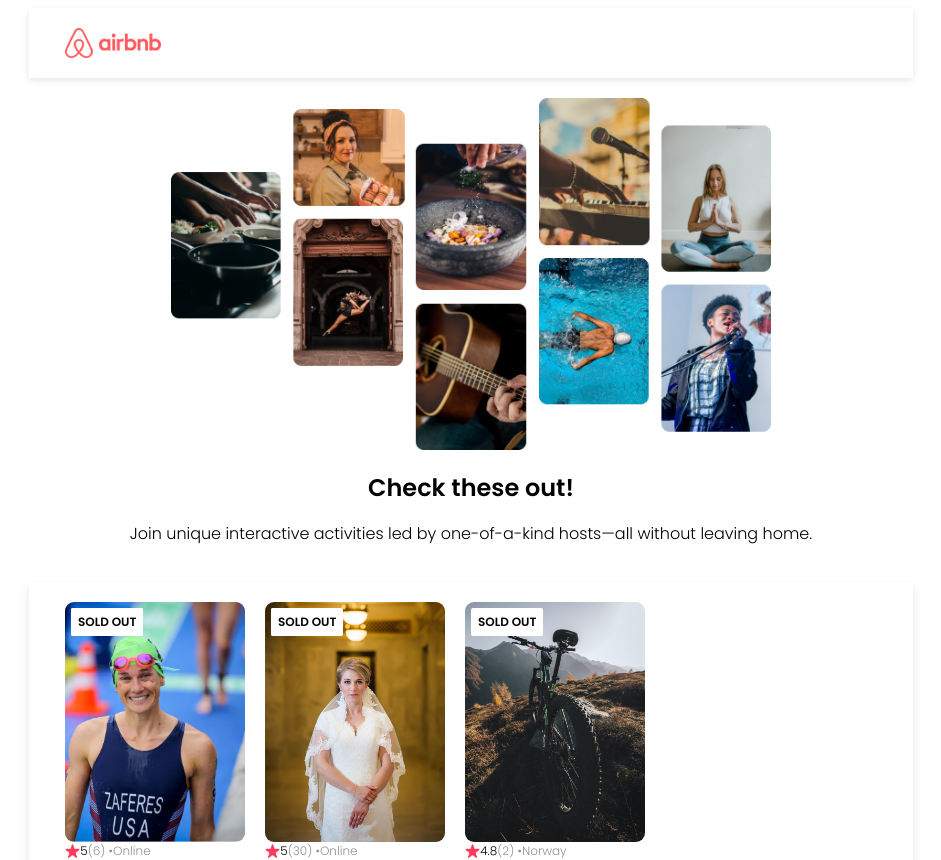
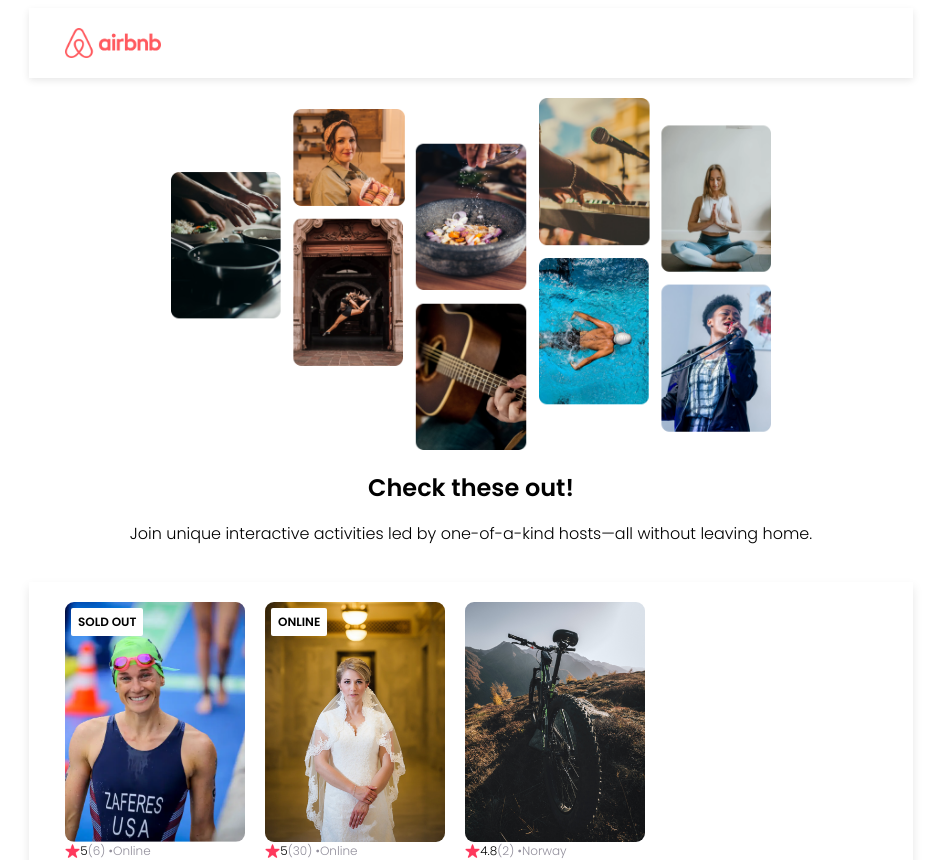
Before and after one commit to JustInTimez/AirBnb-Experiences-Clone, a React (Vite) app: page / in a window 1280 px wide. Shown: the top 860 px of the page, without its empty margins (169-1110 px from the left). Built offline with nearby package versions, Linux system fonts and the light colour scheme.

Commit message:
Adds simplified way of accessing hosts data
With spread operator

```diff
--- a/src/App.jsx
+++ b/src/App.jsx
@@ -1,24 +1,13 @@
-import Navbar from "./components/Navbar";
-import Hero from "./components/Hero";
-import Card from "./components/Card";
-import "./App.css";
-import data from "./data";
+import Navbar from "./components/Navbar"
+import Hero from "./components/Hero"
+import Card from "./components/Card"
+import "./App.css"
+import data from "./data"
 
 export default function App() {
   const cards = data.map((item) => {
-    return (
-      <Card
-        key={item.id}
-        img={item.coverImg}
-        rating={item.stats.rating}
-        reviewCount={item.stats.reviewCount}
-        location={item.location}
-        title={item.title}
-        price={item.price}
-        openSpots={item.openSpots}
-      />
-    );
-  });
+    return <Card key={item.id} {...item}/>
+  })
 
   return (
     <div>
@@ -26,5 +15,5 @@ export default function App() {
       <Hero />
       <section className="cards-list">{cards}</section>
     </div>
-  );
+  )
 }
--- a/src/components/Card.jsx
+++ b/src/components/Card.jsx
@@ -12,12 +12,11 @@ export default function Card(props) {
     return (
         <div className="card">
             {badgeText && <div className="card-badge">{badgeText}</div>}
-            <div className="card-badge">SOLD OUT</div>
-            <img className="card-image" src={`/images/${props.img}`} alt="Katie Zaferes" />
+            <img className="card-image" src={`/images/${props.coverImg}`} alt="Katie Zaferes" />
             <div className="card-info">
                 <img className="card-star" src="/images/card/star.png" alt="Favoriting Star" />
-                <span>{props.rating}</span>
-                <span className="dull">({props.reviewCount}) •</span>
+                <span>{props.stats.rating}</span>
+                <span className="dull">({props.stats.reviewCount}) •</span>
                 <span className="dull">{props.location}</span>
             </div>
             <p>{props.title}</p>
```
